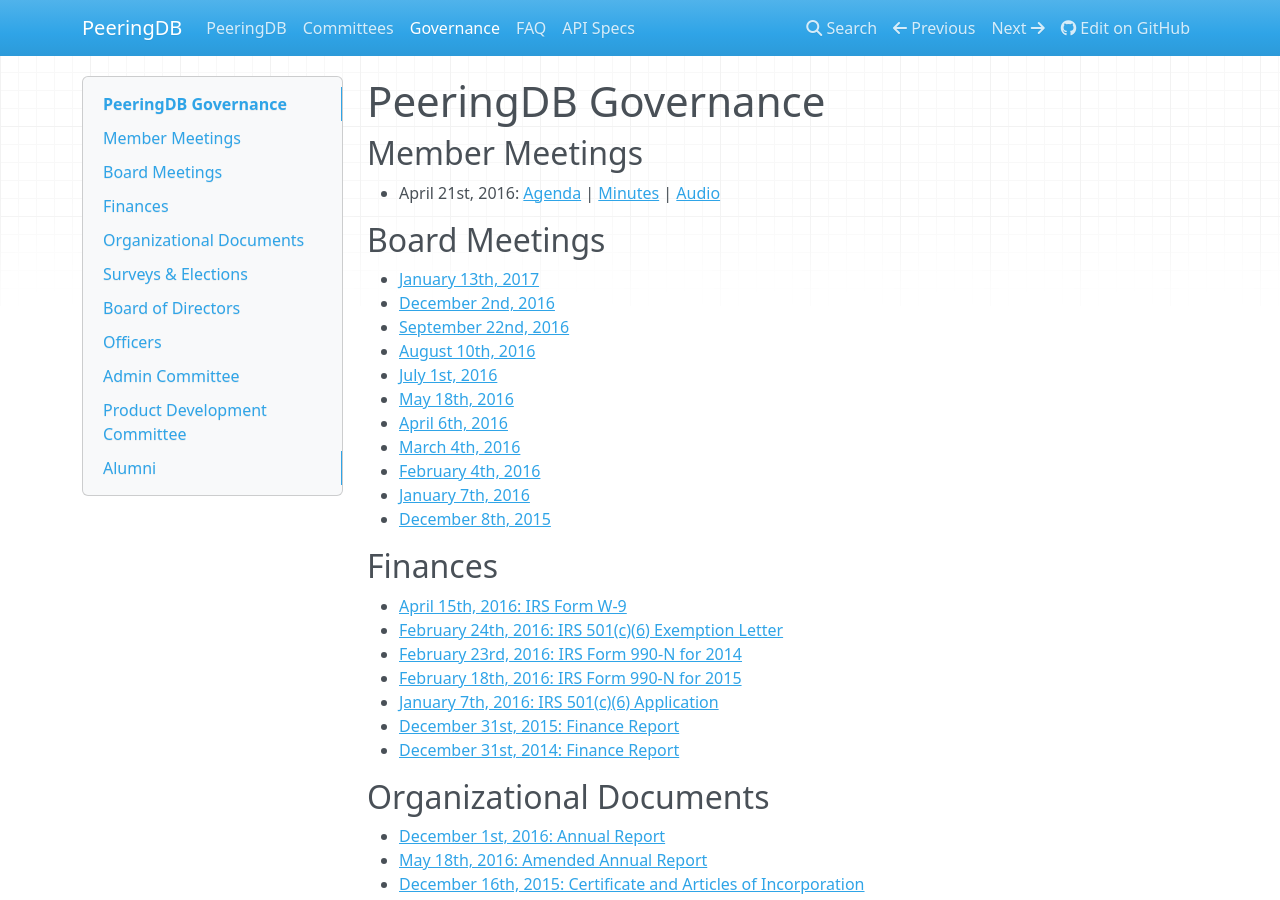
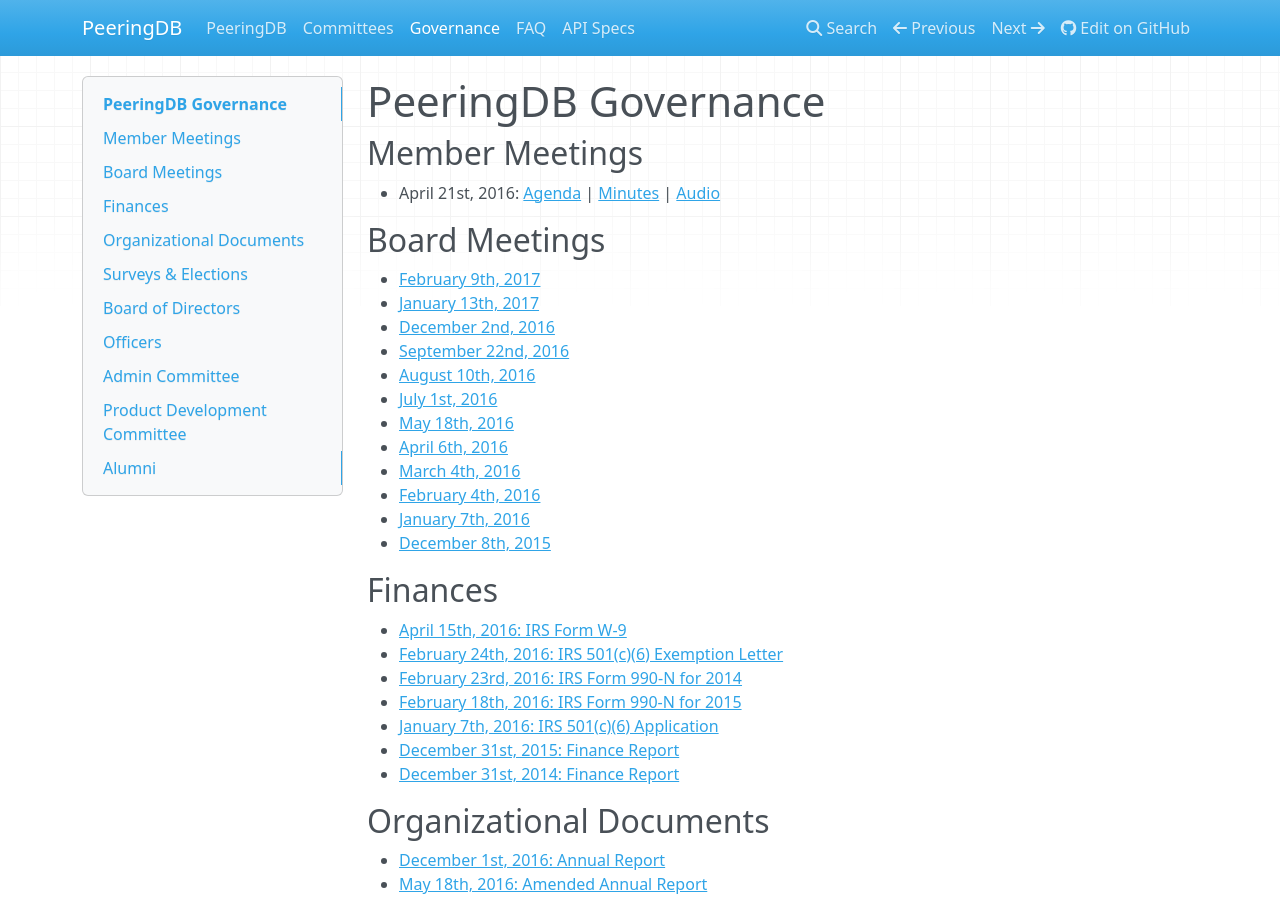
Before and after one commit to peeringdb/docs, an MkDocs documentation site: the page built from docs/gov.md, in a window 1280 px wide and 900 px high. Built offline with MkDocs 1.6.1, drawn with Linux system fonts in a browser that asks for light colours; nearby versions of some CDN libraries; old or Windows-style settings are respelled for this version of MkDocs.

Commit message:
Board meeting.  Typo fix to 12/2016 meeting.

```diff
--- a/docs/gov.md
+++ b/docs/gov.md
@@ -7,6 +7,7 @@
 
 ## Board Meetings
 
+- [February 9th, 2017](gov/legaldocs/2017-02-09_PeeringDB_Board_Minutes.pdf)
 - [January 13th, 2017](gov/legaldocs/2017-01-13_PeeringDB_Board_Minutes.pdf)
 - [December 2nd, 2016](gov/legaldocs/2016-12-02_PeeringDB_Board_Minutes.pdf)
 - [September 22nd, 2016](gov/legaldocs/2016-09-22_PeeringDB_Board_Minutes.pdf)
```
Also changed, not shown: 3 other files.
